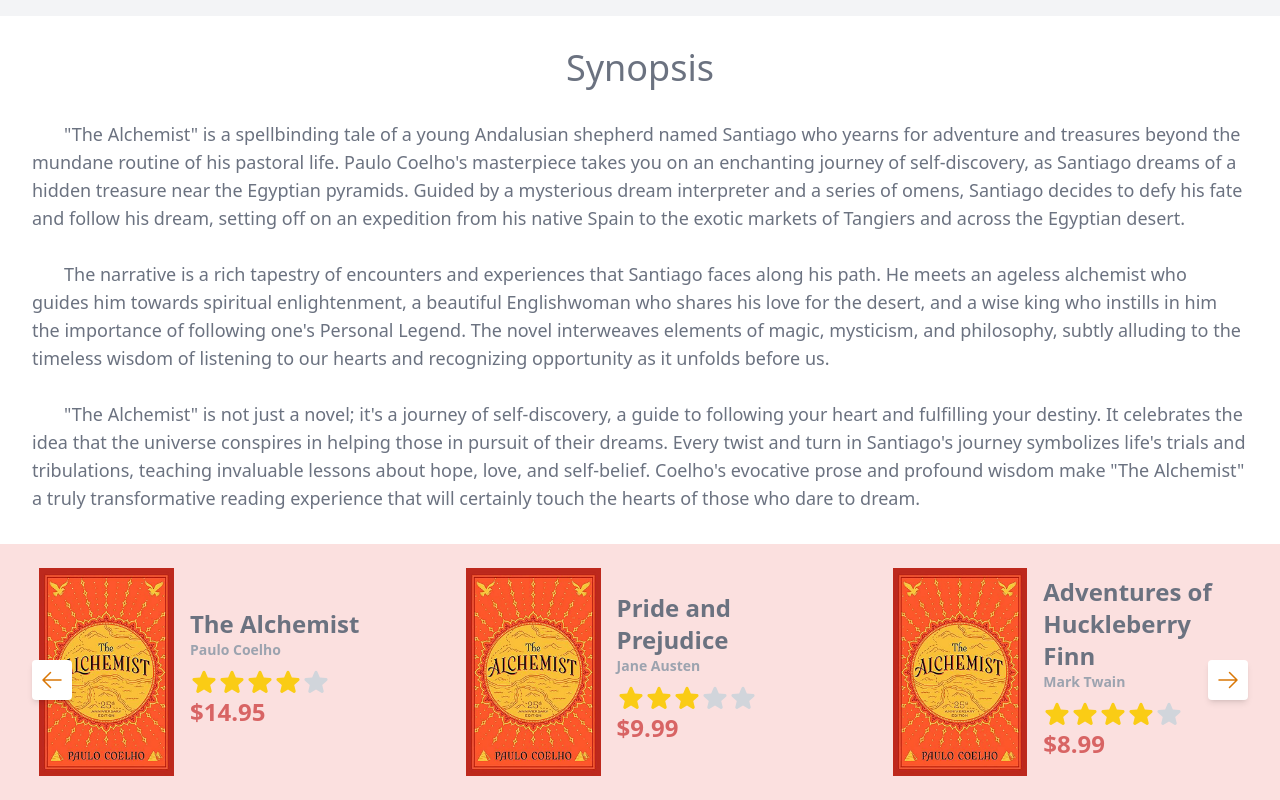
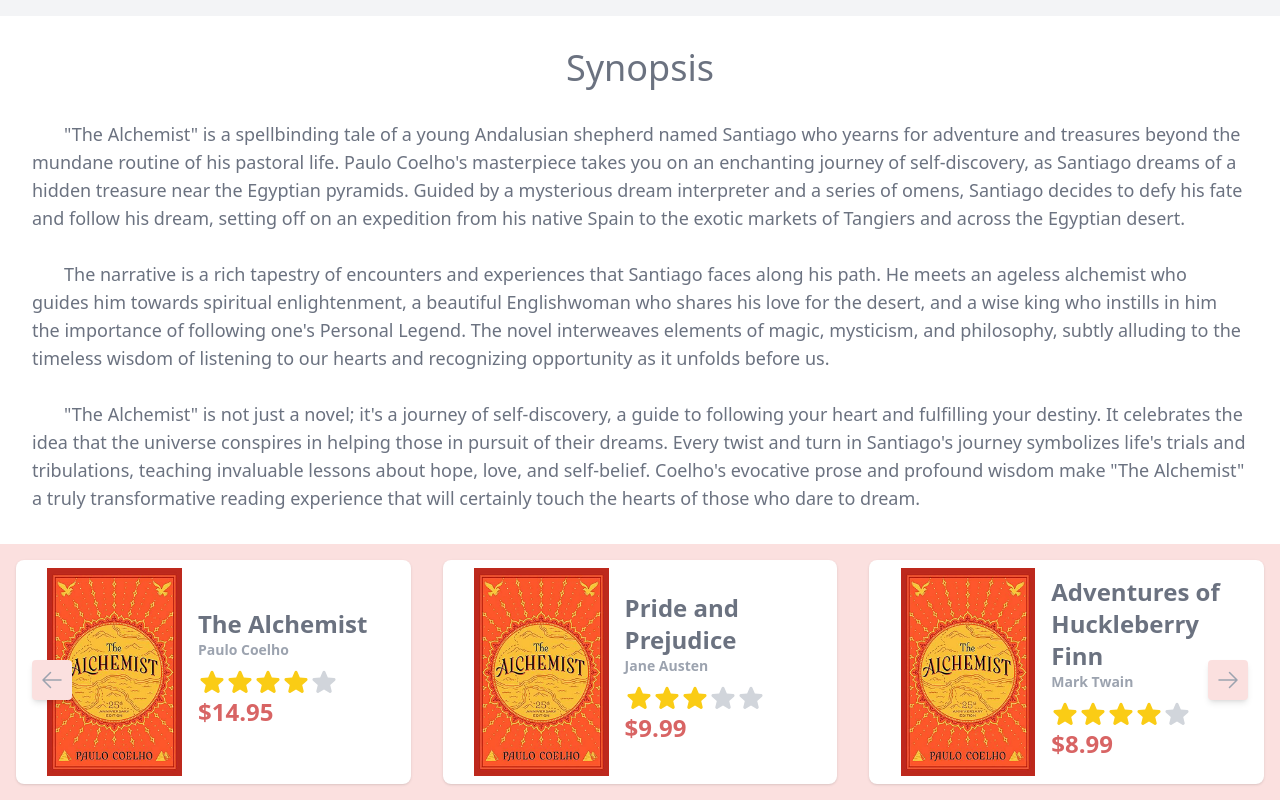
Before and after one commit to francoisdillinger/book_nook_frontend, a React (Vite) app: page / in a window 1280 px wide. Shown: the part 682-1482 px from the top of the page. Built offline with nearby package versions, Linux system fonts and the light colour scheme.

Commit message:
Refactor BookStandardCarousel component to update carousel UI and handlers

```diff
--- a/src/components/BookStandardCarousel.tsx
+++ b/src/components/BookStandardCarousel.tsx
@@ -42,13 +42,13 @@ export default function BookStandardCarousel() {
 			<div className="overflow-hidden relative">
 				<button
 					onClick={decreaseIndexHandler}
-					className="absolute z-10 left-2 md:left-4 lg:left-2 xl:left-6 bg-white shadow-md p-2 rounded m-2 top-1/2 transform -translate-y-1/2 hover:scale-110 active:scale-95 duration-300"
+					className="absolute z-10 left-2 md:left-4 lg:left-2 xl:left-6 bg-logoLight shadow-md p-2 rounded m-2 top-1/2 transform -translate-y-1/2 hover:scale-110 active:scale-95 duration-300"
 				>
 					<svg
 						xmlns="http://www.w3.org/2000/svg"
 						viewBox="0 0 24 24"
 						fill="currentColor"
-						className="w-6 h-6 text-amber-600 hover:text-amber-800 duration-200"
+						className="w-6 h-6 text-gray-400 hover:text-gray-600 duration-200"
 					>
 						<path
 							fillRule="evenodd"
@@ -61,10 +61,10 @@ export default function BookStandardCarousel() {
 					{carouselBooks?.map((book) => (
 						<motion.div
 							key={book.id}
-							className="h-64 min-w-1/2 lg:min-w-1/3 bg-logoLight inline-block"
+							className="h-64 min-w-1/2 lg:min-w-1/3 bg-logoLight inline-block p-4"
 							animate={{ translateX: -100 * carouselIndex + "%" }}
 						>
-							<div className="h-full flex justify-center items-center">
+							<div className="h-full flex justify-center items-center bg-white rounded-lg shadow">
 								<div className="cursor-pointer">
 									<img
 										className="h-52"
@@ -99,13 +99,13 @@ export default function BookStandardCarousel() {
 				</div>
 				<button
 					onClick={increaseIndexHandler}
-					className="absolute z-10 right-2 md:right-4 lg:right-2 xl:right-6 bg-white shadow-md p-2 rounded m-2 top-1/2 transform -translate-y-1/2 hover:scale-110 active:scale-95 duration-300"
+					className="absolute z-10 right-2 md:right-4 lg:right-2 xl:right-6 bg-logoLight shadow-md p-2 rounded m-2 top-1/2 transform -translate-y-1/2 hover:scale-110 active:scale-95 duration-300"
 				>
 					<svg
 						xmlns="http://www.w3.org/2000/svg"
 						viewBox="0 0 24 24"
 						fill="currentColor"
-						className="w-6 h-6 text-amber-600 hover:text-amber-800 duration-200"
+						className="w-6 h-6 text-gray-400 hover:text-gray-600 duration-200"
 					>
 						<path
 							fillRule="evenodd"
```
